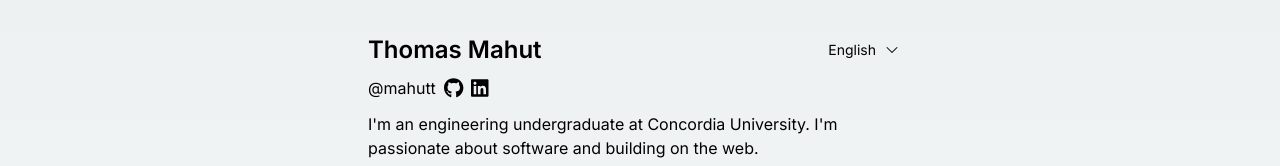
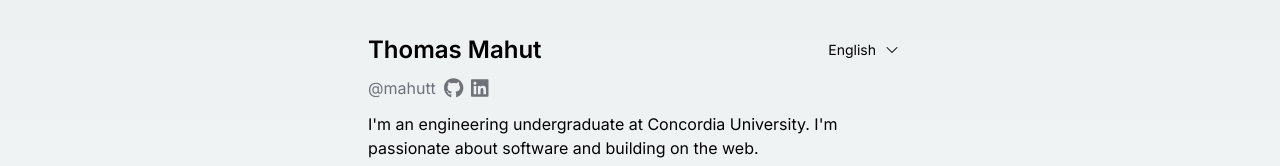
Before and after one commit to mahutt/portfolio, a Next.js app: page /projects in a window 1280 px wide. Shown: the top 166 px of the page. Built offline with nearby package versions, Linux system fonts and the light colour scheme.

Commit message:
Adjust social link colors on light mode

```diff
--- a/app/components/Header.js
+++ b/app/components/Header.js
@@ -54,14 +54,14 @@ export default function Header() {
                             setLanguage={setLanguage}
                         />
                     </div>
-                    <div className="mt-2 flex flex-row gap-2 dark:text-gray-500">
+                    <div className="mt-2 flex flex-row gap-2 text-zinc-500 dark:text-gray-500">
                         <p>@mahutt</p>
                         {socialLinks.map((link) => (
                             <a key={link.href} href={link.href} target="_blank">
                                 <FontAwesomeIcon
                                     icon={link.icon}
                                     size="lg"
-                                    className="hover:text-slate-700 dark:hover:text-gray-100 transition-colors hover:scale-110 transition-transform duration-200"
+                                    className="hover:text-zinc-900 dark:hover:text-gray-100 transition-colors hover:scale-110 transition-transform duration-200"
                                 />
                             </a>
                         ))}
```
